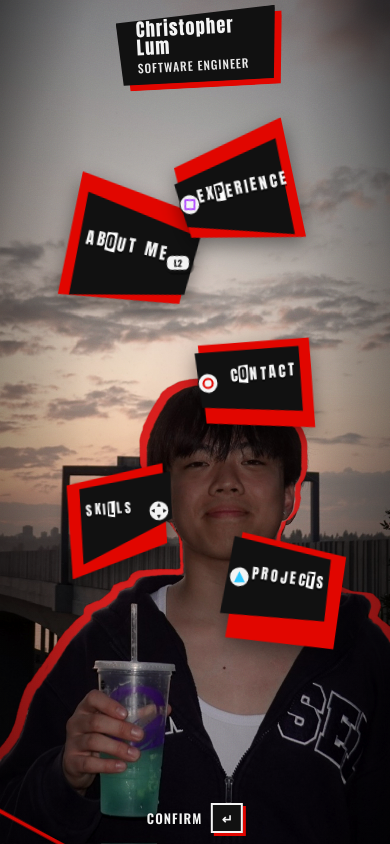
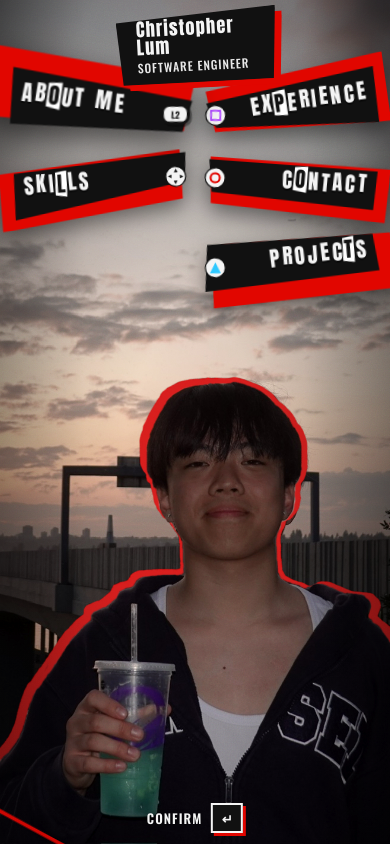
Before and after one commit to clum45-rgb/ChrisLum-WebsitePortfolio, a React (Vite) app: page / in a window 390 px wide. Built offline with nearby package versions, Linux system fonts and the light colour scheme.

Commit message:
Scale the HUD, keep About photo framed, and stack section pages when the window shrinks.
Co-authored-by: Cursor <cursoragent@cursor.com>

```diff
--- a/src/App.css
+++ b/src/App.css
@@ -10,6 +10,9 @@
   --jp-font: 'Noto Sans JP', sans-serif;
   --hud-font: 'Oswald', 'Segoe UI', sans-serif;
   --snappy: 160ms cubic-bezier(0.34, 1.4, 0.64, 1);
+  --stage-w: 1920px;
+  --stage-h: 1080px;
+  --hud-scale: min(1, 100vw / 1920px, 100svh / 1080px);
 }
 
 .app {
@@ -39,13 +42,19 @@
 }
 
 .app--about .portrait {
-  filter: saturate(0.82) contrast(1.08) brightness(0.52);
+  filter: saturate(0.7) contrast(1.08) brightness(0.24);
 }
 
 .app--panel-open .stage__vignette {
   background:
     radial-gradient(ellipse at 50% 62%, rgba(0, 0, 0, 0.18) 22%, rgba(0, 0, 0, 0.48) 72%, rgba(0, 0, 0, 0.72) 100%),
     linear-gradient(90deg, rgba(0, 0, 0, 0.38) 0%, transparent 24%, transparent 76%, rgba(0, 0, 0, 0.38) 100%);
+}
+
+.app--about .stage__vignette {
+  background:
+    radial-gradient(ellipse at 50% 62%, rgba(0, 0, 0, 0.32) 16%, rgba(0, 0, 0, 0.66) 66%, rgba(0, 0, 0, 0.86) 100%),
+    linear-gradient(90deg, rgba(0, 0, 0, 0.52) 0%, transparent 24%, transparent 76%, rgba(0, 0, 0, 0.52) 100%);
 }
 
 .app--panel-open .battle-menu {
@@ -135,6 +144,22 @@
   transition: opacity 220ms ease;
 }
 
+.battle-menu__stage {
+  position: absolute;
+  left: 50%;
+  bottom: 0;
+  width: var(--stage-w);
+  height: var(--stage-h);
+  margin-left: calc(var(--stage-w) / -2);
+  transform: scale(var(--hud-scale));
+  transform-origin: 50% 100%;
+  pointer-events: none;
+}
+
+.banner-stack {
+  display: contents;
+}
+
 .banner-wrap {
   position: absolute;
   pointer-events: none;
@@ -146,47 +171,42 @@
 }
 
 .banner-wrap--tl {
-  top: 22vh;
+  top: 22%;
   left: 19%;
-  width: clamp(5.6rem, 32vw, 500px);
-  max-width: calc(100vw - 19% - 10px);
-  height: clamp(3.1rem, 16vh, 158px);
+  width: 500px;
+  height: 158px;
   perspective-origin: 92% 50%;
 }
 
 .banner-wrap--bl {
-  top: 54vh;
+  top: 54%;
   left: 20%;
-  width: clamp(4.8rem, 25vw, 360px);
-  max-width: calc(100vw - 20% - 10px);
-  height: clamp(2.9rem, 13.5vh, 136px);
+  width: 360px;
+  height: 136px;
   perspective-origin: 90% 60%;
 }
 
 .banner-wrap--tr {
-  top: 16vh;
+  top: 16%;
   right: 26%;
-  width: clamp(5.4rem, 30vw, 460px);
-  max-width: calc(100vw - 26% - 10px);
-  height: clamp(3rem, 14.5vh, 148px);
+  width: 460px;
+  height: 148px;
   perspective-origin: 8% 40%;
 }
 
 .banner-wrap--mr {
-  top: 38vh;
+  top: 38%;
   right: 22%;
-  width: clamp(5.2rem, 29vw, 430px);
-  max-width: calc(100vw - 22% - 10px);
-  height: clamp(2.95rem, 14vh, 142px);
+  width: 430px;
+  height: 142px;
   perspective-origin: 10% 50%;
 }
 
 .banner-wrap--br {
-  top: 62vh;
+  top: 62%;
   right: 15%;
-  width: clamp(5.1rem, 28vw, 410px);
-  max-width: calc(100vw - 15% - 10px);
-  height: clamp(3rem, 14vh, 144px);
+  width: 410px;
+  height: 144px;
   perspective-origin: 12% 64%;
 }
 
@@ -258,7 +278,54 @@
   filter: drop-shadow(0 10px 14px rgba(0, 0, 0, 0.55));
 }
 
-@media (max-width: 768px) {
+@media (max-width: 850px) {
+  .battle-menu__stage {
+    left: 0;@m
+    bottom: 0;
+    width: 100%;
+    height: 100%;
+    margin-left: 0;
+    transform: none;
+    display: flex;
+    justify-content: space-between;
+    align-items: flex-start;
+    padding: 4.4rem 0.55rem 0;
+    box-sizing: border-box;
+  }
+
+  .banner-stack {
+    display: flex;
+    flex-direction: column;
+    gap: 0.42rem;
+    width: min(47vw, 280px);
+    pointer-events: none;
+  }
+
+  .banner-stack--left {
+    align-items: flex-start;
+  }
+
+  .banner-stack--right {
+    align-items: flex-end;
+  }
+
+  .banner-wrap,
+  .banner-wrap--tl,
+  .banner-wrap--bl,
+  .banner-wrap--tr,
+  .banner-wrap--mr,
+  .banner-wrap--br {
+    position: relative;
+    top: auto;
+    left: auto;
+    right: auto;
+    bottom: auto;
+    width: 100%;
+    max-width: none;
+    height: clamp(3.05rem, 8.6vh, 4.4rem);
+    perspective: none;
+  }
+
   .banner--tl,
   .banner--bl,
   .banner--tr,
@@ -269,6 +336,26 @@
     --pitch: 0deg;
   }
 
+  .banner--tl {
+    --tilt: 7deg;
+  }
+
+  .banner--bl {
+    --tilt: -5deg;
+  }
+
+  .banner--tr {
+    --tilt: -8deg;
+  }
+
+  .banner--mr {
+    --tilt: 4deg;
+  }
+
+  .banner--br {
+    --tilt: -6deg;
+  }
+
   .banner,
   .banner.is-selected,
   .banner:hover {
@@ -277,7 +364,11 @@
 
   .banner.is-selected,
   .banner:hover {
-    transform: rotate(var(--tilt)) scale(1.03);
+    transform: rotate(var(--tilt)) scale(1.04);
+  }
+
+  .banner__sub {
+    display: none;
   }
 }
 
@@ -785,7 +876,7 @@
   align-items: end;
   width: 100%;
   height: 100%;
-  padding: 5.2rem 3vw 4rem;
+  padding: 5.2rem 10vw 4rem;
   box-sizing: border-box;
 }
 
@@ -1082,26 +1173,53 @@
   --pitch: 7deg;
   transform: rotate(var(--tilt)) rotateY(var(--yaw)) rotateX(var(--pitch));
   transform-origin: 40% 70%;
+  overflow: hidden;
+  clip-path: polygon(2% 8%, 100% 0, 96% 100%, 0 93%);
   z-index: 4;
 }
 
 .confidant-card__frame-layer {
   position: absolute;
   display: block;
+  pointer-events: none;
 }
 
 .confidant-card__frame-layer--white {
   inset: 0;
   background: #fff;
-  clip-path: polygon(2% 8%, 100% 0, 96% 100%, 0 93%);
-  z-index: 0;
+  clip-path: polygon(
+    evenodd,
+    2% 8%,
+    100% 0,
+    96% 100%,
+    0 93%,
+    2% 8%,
+    7.2% 13%,
+    93.4% 6.2%,
+    90.6% 93.2%,
+    6.2% 88.4%,
+    7.2% 13%
+  );
+  z-index: 3;
 }
 
 .confidant-card__frame-layer--dark {
-  inset: 5% 6% 5% 6%;
+  inset: 0;
   background: #111;
-  clip-path: polygon(3% 6%, 98% 2%, 97% 97%, 1% 94%);
-  z-index: 1;
+  clip-path: polygon(
+    evenodd,
+    7.2% 13%,
+    93.4% 6.2%,
+    90.6% 93.2%,
+    6.2% 88.4%,
+    7.2% 13%,
+    9.6% 15.6%,
+    90.8% 9.2%,
+    88.2% 90.4%,
+    8.6% 85.8%,
+    9.6% 15.6%
+  );
+  z-index: 2;
 }
 
 .confidant-card__photo {
@@ -1109,7 +1227,9 @@
   inset: 15% 12% 13% 13%;
   overflow: hidden;
   clip-path: polygon(4% 5%, 97% 3%, 96% 96%, 3% 94%);
-  z-index: 2;
+  transform: scale(1.32);
+  transform-origin: center center;
+  z-index: 1;
   background: #111;
 }
 
@@ -1851,11 +1971,17 @@
 }
 
 .skill-star__badge--max {
+  top: -0.8rem;
+  right: -1.65rem;
   width: auto;
   min-width: 2.55rem;
   padding: 0 0.28rem;
   font-size: 0.78rem;
   letter-spacing: 0.04em;
+}
+
+.skill-star__label--max .skill-star__plate {
+  padding-right: 1.25rem;
 }
 
 .skill-star__plate {
@@ -2183,7 +2309,7 @@
   z-index: 3;
   display: flex;
   align-items: center;
-  gap: 1.2rem;
+  gap: 1.65rem;
   transform: rotate(-6deg);
 }
 
@@ -2265,7 +2391,7 @@
 
 .persona__head {
   position: absolute;
-  top: 13vh;
+  top: 17vh;
   left: 5.5vw;
   display: flex;
   align-items: flex-start;
@@ -2902,6 +3028,7 @@
   letter-spacing: 0.06em;
   text-transform: uppercase;
   color: rgba(244, 244, 244, 0.72);
+  white-space: nowrap;
 }
 
 .job-card.is-selected .job-card__company {
@@ -3116,17 +3243,19 @@
 }
 
 .job-meta-tag {
-  width: 13.4rem;
+  width: 15.5rem;
   height: 2.75rem;
+  flex-shrink: 0;
 }
 
 .job-meta-tag .quad-plate__content {
-  padding: 0.18rem 0.85rem 0.2rem;
+  padding: 0.18rem 1.05rem 0.2rem;
 }
 
 .job-meta-tag span {
   font-size: 0.95rem;
-  letter-spacing: 0.06em;
+  letter-spacing: 0.05em;
+  white-space: nowrap;
 }
 
 .job-dossier__panels {
@@ -3392,26 +3521,21 @@
   }
 }
 
-@media (max-width: 900px) {
-  .page-content.page-content--experience,
+@media (max-width: 1850px), (max-height: 820px) {
   .page-content.page-content--projects {
     overflow: auto;
   }
 
-  .job-file,
   .persona {
     display: flex;
     flex-direction: column;
     height: auto;
     min-height: 100%;
     overflow: visible;
-    padding: 6rem 0.9rem 4.6rem;
-    gap: 0.85rem;
-  }
-
-  .job-file__tabs,
-  .job-file__roster,
-  .job-dossier,
+    padding: 6.2rem 0.9rem 4.6rem;
+    gap: 1.15rem;
+  }
+
   .persona__tabs,
   .persona__stage,
   .persona__head,
@@ -3433,12 +3557,11 @@
   .persona__stage {
     display: flex;
     flex-direction: column;
-    gap: 0.85rem;
+    gap: 1.15rem;
     height: auto;
     min-height: 0;
   }
 
-  .job-file__tabs,
   .persona__tabs {
     transform: rotate(-4deg);
     align-self: flex-start;
@@ -3446,63 +3569,7 @@
     flex-shrink: 0;
     z-index: 4;
     order: -1;
-  }
-
-  .job-file__roster {
-    flex-direction: row;
-    flex-wrap: wrap;
-    max-height: none;
-    overflow: visible;
-    transform: rotate(-2deg);
-  }
-
-  .job-card {
-    width: min(48vw, 260px);
-  }
-
-  .job-card:nth-child(even) {
-    margin-left: 0;
-  }
-
-  .job-dossier {
-    min-height: 0;
-  }
-
-  .job-dossier__panels {
-    grid-template-columns: 1fr;
-  }
-
-  .job-dossier__company {
-    width: min(86vw, 560px);
-    height: clamp(4.4rem, 12vw, 5.8rem);
-  }
-
-  .job-dossier__role {
-    width: min(78vw, 480px);
-    height: clamp(2.9rem, 8.5vw, 3.6rem);
-  }
-
-  .job-dossier__box {
-    width: 100%;
-    max-width: none;
-    height: min(44vh, 380px);
-    min-height: 220px;
-  }
-
-  .job-dossier__box .quad-plate__content {
-    padding: 2.55rem 1.55rem 1.2rem 1.45rem;
-  }
-
-  .job-dossier__box--duties {
-    transform: rotate(0.8deg);
-  }
-
-  .job-dossier__company h2 {
-    font-size: clamp(1.15rem, 5.2vw, 2.4rem);
-  }
-
-  .job-dossier__role p {
-    font-size: clamp(0.78rem, 2.4vw, 1.05rem);
+    gap: 1.15rem;
   }
 
   .persona__head {
@@ -3526,7 +3593,7 @@
     max-width: 100%;
   }
 
-  .persona-tag {
+  .persona-tag:not(.job-meta-tag) {
     width: min(7.4rem, 42vw);
   }
 
@@ -3554,7 +3621,7 @@
     right: auto;
     width: 100%;
     height: auto;
-    gap: 0.75rem;
+    gap: 0.9rem;
   }
 
   .persona-demo,
@@ -3574,12 +3641,12 @@
   }
 }
 
-@media (max-height: 680px) and (min-width: 901px) {
-  .page-content.page-content--projects {
+@media (max-width: 900px) {
+  .page-content.page-content--experience {
     overflow: auto;
   }
 
-  .persona {
+  .job-file {
     display: flex;
     flex-direction: column;
     height: auto;
@@ -3589,13 +3656,9 @@
     gap: 0.85rem;
   }
 
-  .persona__tabs,
-  .persona__stage,
-  .persona__head,
-  .persona-box,
-  .persona__media,
-  .persona-demo,
-  .persona-gallery {
+  .job-file__tabs,
+  .job-file__roster,
+  .job-dossier {
     position: relative;
     inset: auto;
     top: auto;
@@ -3607,15 +3670,7 @@
     transform: none;
   }
 
-  .persona__stage {
-    display: flex;
-    flex-direction: column;
-    gap: 0.85rem;
-    height: auto;
-    min-height: 0;
-  }
-
-  .persona__tabs {
+  .job-file__tabs {
     transform: rotate(-4deg);
     align-self: flex-start;
     width: auto;
@@ -3624,47 +3679,66 @@
     order: -1;
   }
 
-  .persona-box {
-    height: min(52vh, 380px);
-    transform: rotate(-1.5deg);
-  }
-
-  .persona-box .quad-plate__content {
-    padding: 2.55rem clamp(1.4rem, 3.2vw, 2.8rem) 0.45rem
-      clamp(1.35rem, 3vw, 2.6rem);
-  }
-
-  .persona-box__avoid {
-    display: none;
-  }
-
-  .persona-box .persona-cta {
-    align-self: center;
-    margin-bottom: -1.2rem;
-  }
-
-  .persona__media {
-    left: auto;
-    right: auto;
+  .job-file__roster {
+    flex-direction: row;
+    flex-wrap: wrap;
+    max-height: none;
+    overflow: visible;
+    transform: rotate(-2deg);
+  }
+
+  .job-card {
+    width: min(48vw, 260px);
+  }
+
+  .job-card__dates {
+    font-size: clamp(0.58rem, 2.6vw, 0.72rem);
+    letter-spacing: 0.04em;
+  }
+
+  .job-card:nth-child(even) {
+    margin-left: 0;
+  }
+
+  .job-dossier {
+    min-height: 0;
+  }
+
+  .job-dossier__panels {
+    grid-template-columns: 1fr;
+  }
+
+  .job-dossier__company {
+    width: min(86vw, 560px);
+    height: clamp(4.4rem, 12vw, 5.8rem);
+  }
+
+  .job-dossier__role {
+    width: min(78vw, 480px);
+    height: clamp(2.9rem, 8.5vw, 3.6rem);
+  }
+
+  .job-dossier__box {
     width: 100%;
-    height: auto;
-    gap: 0.75rem;
-  }
-
-  .persona-demo,
-  .persona-gallery {
-    width: 100%;
-    margin-left: 0;
-    height: min(38vh, 300px);
-    flex: 0 0 auto;
-  }
-
-  .persona-demo {
-    transform: rotate(1.2deg);
-  }
-
-  .persona-gallery {
-    transform: rotate(-1.2deg);
+    max-width: none;
+    height: min(44vh, 380px);
+    min-height: 220px;
+  }
+
+  .job-dossier__box .quad-plate__content {
+    padding: 2.55rem 1.55rem 1.2rem 1.45rem;
+  }
+
+  .job-dossier__box--duties {
+    transform: rotate(0.8deg);
+  }
+
+  .job-dossier__company h2 {
+    font-size: clamp(1.15rem, 5.2vw, 2.4rem);
+  }
+
+  .job-dossier__role p {
+    font-size: clamp(0.78rem, 2.4vw, 1.05rem);
   }
 }
 
@@ -3672,47 +3746,9 @@
   .banner-wrap {
     perspective: none;
   }
-
-  .banner--tl,
-  .banner--bl,
-  .banner--tr,
-  .banner--mr,
-  .banner--br {
-    --yaw: 0deg;
-    --pitch: 0deg;
-    --origin: 50% 50%;
-  }
-
-  .banner--tl {
-    --tilt: 12deg;
-  }
-
-  .banner--bl {
-    --tilt: -4deg;
-  }
-
-  .banner--tr {
-    --tilt: -12deg;
-  }
-
-  .banner--mr {
-    --tilt: -5deg;
-  }
-
-  .banner--br {
-    --tilt: 8deg;
-  }
 }
 
 @media (max-height: 640px) {
-  .banner-wrap--tl,
-  .banner-wrap--tr,
-  .banner-wrap--mr,
-  .banner-wrap--bl,
-  .banner-wrap--br {
-    height: clamp(3.2rem, 20vh, 96px);
-  }
-
   .banner__sub {
     display: none;
   }
@@ -3814,12 +3850,18 @@
     font-size: 0.72rem;
   }
 
-  .skill-star__badge {
+  .skill-star__badge:not(.skill-star__badge--max) {
     width: 1.35rem;
     height: 1.35rem;
     font-size: 0.82rem;
   }
 
+  .skill-star__badge--max {
+    right: -1.35rem;
+    min-width: 2.2rem;
+    font-size: 0.68rem;
+  }
+
   .transition-wipe {
     width: 100vw;
   }
@@ -3843,7 +3885,7 @@
     height: 3rem;
   }
 
-  .persona-tag {
+  .persona-tag:not(.job-meta-tag) {
     width: 7.4rem;
     height: 1.75rem;
   }
```
